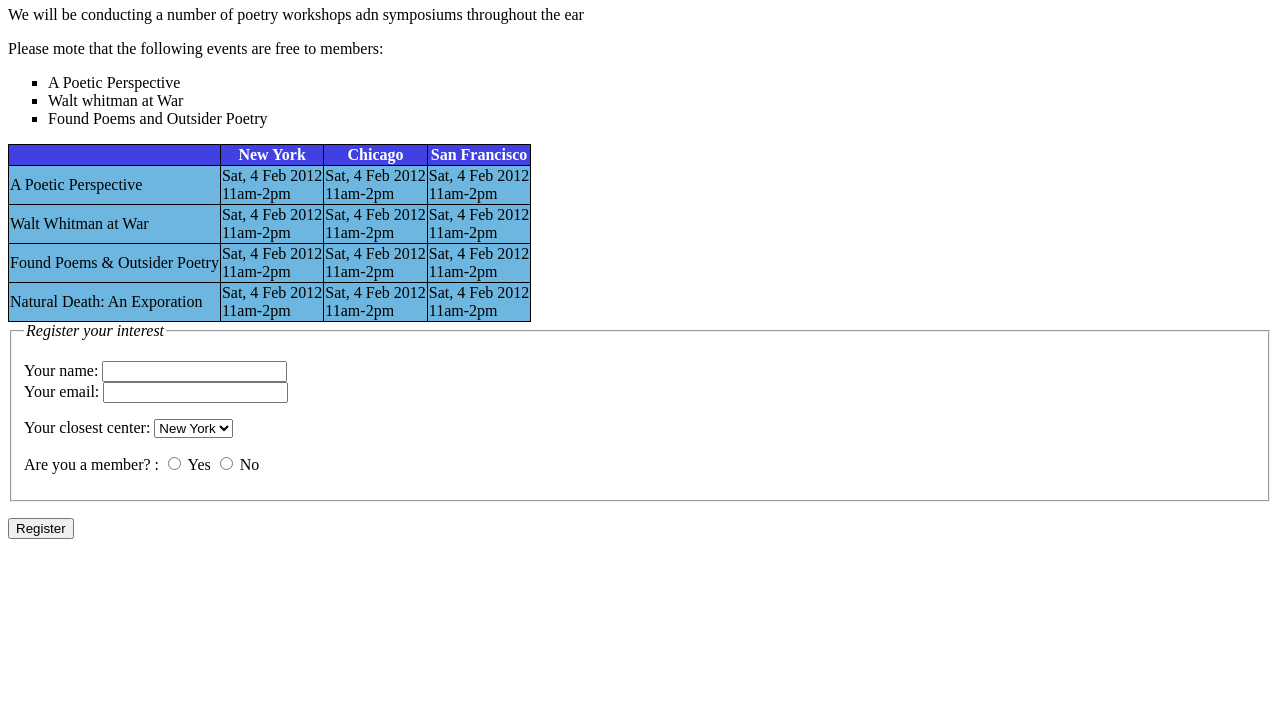
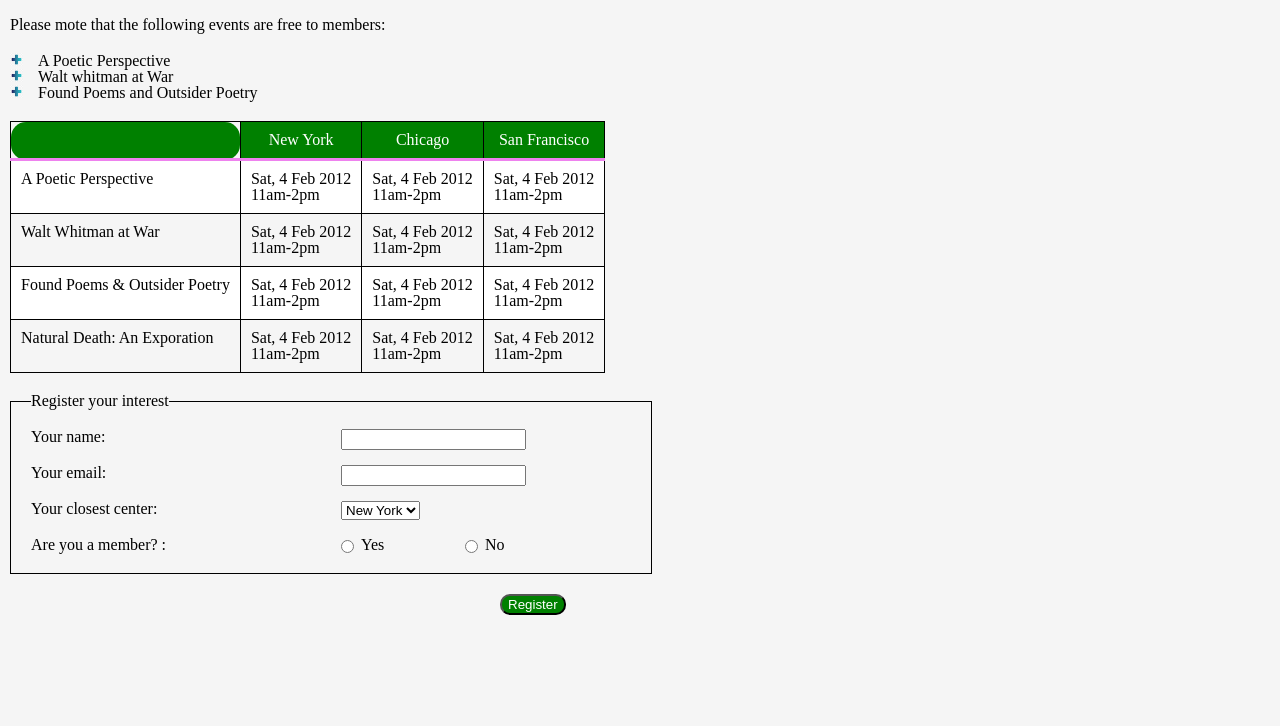
Before and after one commit to Donatas100/Mokymai, a plain HTML site: page CSS uzduotis/index.html in a window 1280 px wide. Shown: the part 74-800 px from the top of the page. Drawn offline with Linux system fonts and the light colour scheme.

Commit message:
prideta displayblock

```diff
--- a/CSS uzduotis/index.html
+++ b/CSS uzduotis/index.html
@@ -14,17 +14,24 @@
       throughout the ear
     </p>
     <p>Please mote that the following events are free to members:</p>
+
     <ul>
-      <li>A Poetic Perspective</li>
-      <li>Walt whitman at War</li>
-      <li>Found Poems and Outsider Poetry</li>
+      <li><img src="1.jpg" alt="pliusas" />A Poetic Perspective</li>
+      <li><img src="1.jpg" alt="pliusas" />Walt whitman at War</li>
+      <li><img src="1.jpg" alt="pliusas" />Found Poems and Outsider Poetry</li>
     </ul>
+    <!--    <ul>
+<li><span>+</span></li>
+<li><span>+</span></li>
+<li><span>+</span></li>
+    </ul> -->
+
     <table>
       <tr>
-        <th></th>
+        <th class="firstCell"></th>
         <th>New York</th>
         <th>Chicago</th>
-        <th>San Francisco</th>
+        <th class="fourthCell">San Francisco</th>
       </tr>
       <tr>
         <td>A Poetic Perspective</td>
@@ -90,29 +97,35 @@
     <form>
       <fieldset>
         <legend><i>Register your interest</i></legend>
-        <p>
-          <label>Your name: <input name="firstName" /></label>
-          <br />
+        <div>
+          <label>Your name: </label>
+          <input name="firstName" />
+        </div>
+        <div>
           <label>Your email: <input name="email" /></label>
-        </p>
-        <p>
-          Your closest center:
-          <select name="format" id="format">
+        </div>
+        <div>
+          <label for="cities">Your closest center: </label>
+          <select name="cities">
             <option selected disabled>New York</option>
-            <option value="LT">Lietuva</option>
-            <option value="LV">Latvija</option>
+            <option value="Chikago">Lietuva</option>
+            <option value="Sanfrancisco">Latvija</option>
           </select>
-        </p>
+        </div>
+        <div class="tarkim">
+          <label>Are you a member? :</label>
+          <div>
+            <input type="radio" name="areMember" value="Yes" />
+            <span>Yes</span>
+          </div>
+          <div>
+            <input type="radio" name="areMember" value="No" />
+            <span>No</span>
+          </div>
+        </div>
+      </fieldset>
 
-        <p>
-          Are you a member? :
-          <label><input type="radio" name="areMember" value="Yes" /> Yes</label>
-          <label><input type="radio" name="areMember" value="No" /> No</label>
-        </p>
-      </fieldset>
-      <p>
-        <button type="register">Register</button>
-      </p>
+      <button type="register">Register</button>
     </form>
   </body>
 </html>
--- a/CSS uzduotis/style.css
+++ b/CSS uzduotis/style.css
@@ -1,4 +1,254 @@
+/* http://meyerweb.com/eric/tools/css/reset/
+   v2.0 | 20110126
+   License: none (public domain)
+*/
+
+html,
+body,
+div,
+span,
+applet,
+object,
+iframe,
+h1,
+h2,
+h3,
+h4,
+h5,
+h6,
+p,
+blockquote,
+pre,
+a,
+abbr,
+acronym,
+address,
+big,
+cite,
+code,
+del,
+dfn,
+em,
+img,
+ins,
+kbd,
+q,
+s,
+samp,
+small,
+strike,
+strong,
+sub,
+sup,
+tt,
+var,
+b,
+u,
+i,
+center,
+dl,
+dt,
+dd,
+ol,
+ul,
+li,
+fieldset,
+form,
+label,
+legend,
+table,
+caption,
+tbody,
+tfoot,
+thead,
+tr,
+th,
+td,
+article,
+aside,
+canvas,
+details,
+embed,
+figure,
+figcaption,
+footer,
+header,
+hgroup,
+menu,
+nav,
+output,
+ruby,
+section,
+summary,
+time,
+mark,
+audio,
+video {
+  margin: 0;
+  padding: 0;
+  border: 0;
+  font-size: 100%;
+  font: inherit;
+  vertical-align: baseline;
+}
+/* HTML5 display-role reset for older browsers */
+article,
+aside,
+details,
+figcaption,
+figure,
+footer,
+header,
+hgroup,
+menu,
+nav,
+section {
+  display: block;
+}
+body {
+  line-height: 1;
+}
+ol,
 ul {
+  list-style: none;
+}
+blockquote,
+q {
+  quotes: none;
+}
+blockquote:before,
+blockquote:after,
+q:before,
+q:after {
+  content: "";
+  content: none;
+}
+table {
+  border-collapse: collapse;
+  border-spacing: 0;
+}
+
+/* mano kodas */
+
+body {
+  background-color: whitesmoke;
+}
+h1 {
+  margin: 15px 0 20px 10px;
+  font-size: 20px;
+  color: black;
+  font-weight: bold;
+}
+p {
+  margin: 15px 0 20px 10px;
+}
+ul {
+  list-style-type: none;
+  margin: 0px 0 20px 10px;
+}
+ul img {
+  max-width: 13px;
+  max-width: 13px;
+  margin-right: 15px;
+}
+table,
+tr,
+th,
+td {
+  border: 1px solid black;
+}
+table {
+  margin: 0px 0 20px 10px;
+  /* background-color: blue; */
+}
+td,
+th {
+  padding: 10px;
+}
+tr:first-child {
+  color: white;
+  background-color: green;
+  border-bottom: 3px solid violet;
+}
+tr:first-child th:first-child {
+  border-radius: 15px;
+}
+tr:last-child th:first-child {
+  border-radius: 15px;
+}
+tr:nth-child(even) {
+  background-color: white;
+}
+fieldset {
+  border: 1px solid black;
+  margin: 0px 0px 20px 10px;
+  width: 50%;
+}
+legend {
+  margin-left: 20px;
+  margin-bottom: 20px;
+}
+fieldset > div {
+  margin-left: 20px;
+  margin-bottom: 20px;
+  position: relative;
+}
+fieldset > div input {
+  position: absolute;
+  top: 0;
+  left: 0;
+  margin-left: 50%;
+}
+
+fieldset > div select {
+  position: absolute;
+  top: 0;
+  left: 0;
+  margin-left: 50%;
+}
+
+.tarkim > div {
+  display: inline-block;
+  position: absolute;
+  top: 0;
+  left: 0;
+  margin-left: 50%;
+}
+
+fieldset > div input [type="radio"] {
+  display: inline-block;
+  position: absolute;
+  top: 0;
+  left: 0;
+  margin-left: 50%;
+}
+.tarkim > div span {
+  display: inline-block;
+  position: absolute;
+  top: 0;
+  left: 0;
+  margin-left: 20px;
+}
+
+.tarkim > div:last-child {
+  margin-left: 70%;
+}
+
+.tarkim > div:last-child span {
+  display: inline-block;
+  position: absolute;
+  top: 0;
+  left: 0;
+  margin-left: 20px;
+}
+button[type="register"] {
+  background-color: green;
+  border-radius: 10px;
+  color: white;
+  margin-left: 500px;
+}
+/* mano */
+/* ul {
   list-style-type: square;
 }
 th {
@@ -15,8 +265,19 @@ td {
   border: 1px solid black;
   border-collapse: collapse;
 }
-.firstCell,
-.fourthCell {
-  border-top-left-radius: 10px;
-  border-top-right-radius: 10px;
+th:first-child,
+th:last-child {
+  border-radius: 10px;
 }
+
+form {
+  width: 20%;
+}
+
+button {
+  border-radius: 10px;
+  color: white;
+  background-color: green;
+  border-color: grey;
+  float: right;
+} */
--- /dev/null
+++ b/displayBlock/main.scss
@@ -0,0 +1,167 @@
+/* http://meyerweb.com/eric/tools/css/reset/
+   v2.0 | 20110126
+   License: none (public domain)
+*/
+
+html,
+body,
+div,
+span,
+applet,
+object,
+iframe,
+h1,
+h2,
+h3,
+h4,
+h5,
+h6,
+p,
+blockquote,
+pre,
+a,
+abbr,
+acronym,
+address,
+big,
+cite,
+code,
+del,
+dfn,
+em,
+img,
+ins,
+kbd,
+q,
+s,
+samp,
+small,
+strike,
+strong,
+sub,
+sup,
+tt,
+var,
+b,
+u,
+i,
+center,
+dl,
+dt,
+dd,
+ol,
+ul,
+li,
+fieldset,
+form,
+label,
+legend,
+table,
+caption,
+tbody,
+tfoot,
+thead,
+tr,
+th,
+td,
+article,
+aside,
+canvas,
+details,
+embed,
+figure,
+figcaption,
+footer,
+header,
+hgroup,
+menu,
+nav,
+output,
+ruby,
+section,
+summary,
+time,
+mark,
+audio,
+video {
+  margin: 0;
+  padding: 0;
+  border: 0;
+  font-size: 100%;
+  font: inherit;
+  vertical-align: baseline;
+}
+/* HTML5 display-role reset for older browsers */
+article,
+aside,
+details,
+figcaption,
+figure,
+footer,
+header,
+hgroup,
+menu,
+nav,
+section {
+  display: block;
+}
+body {
+  line-height: 1;
+}
+ol,
+ul {
+  list-style: none;
+}
+blockquote,
+q {
+  quotes: none;
+}
+blockquote:before,
+blockquote:after,
+q:before,
+q:after {
+  content: "";
+  content: none;
+}
+table {
+  border-collapse: collapse;
+  border-spacing: 0;
+}
+// mano----------------------
+
+header {
+  background-color: black;
+  color: white;
+  padding: 20px;
+}
+h1 {
+  padding: 15px 0 10px 20px;
+  font-size: 20px;
+  color: black;
+  font-weight: bold;
+}
+p {
+  padding: 10px 0px 20px 20px;
+}
+nav {
+  margin: 0 30%;
+}
+label {
+  font-size: 15px;
+  color: white;
+  font-weight: bold;
+  padding: 20px 10px 20px 10px;
+  border-right: 1px solid white;
+}
+body {
+  background-color: grey;
+}
+
+body > div {
+  background-color: white;
+  margin: 1% 30%;
+}
+div:nth-child(3) div {
+  width: 46%;
+  display: inline-block;
+}
```
Also changed, not shown: displayBlock/index.html (added, +62 -0 lines), CSS uzduotis/1.jpg (added), displayBlock/main.css (added), 1 other file.
